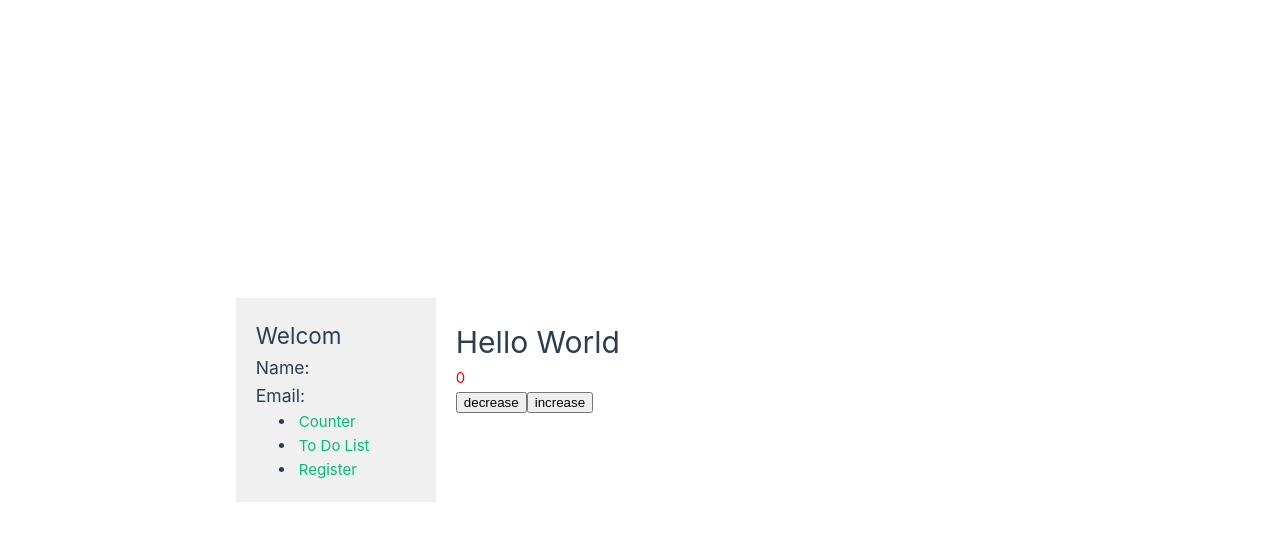
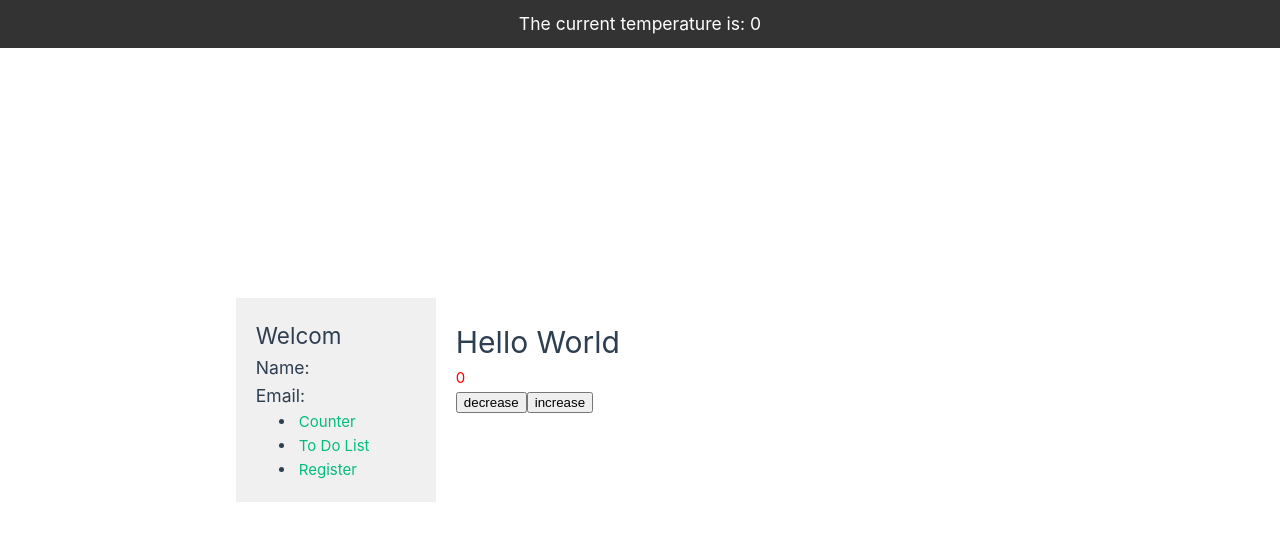
Before and after one commit to stevmasterxd/primer-proyecto, a Vue app: page /Counter in a window 1280 px wide. Shown: the top 540 px of the page. Built offline with nearby package versions, Linux system fonts and the light colour scheme; no server answers; the HTML template or start-up script is replaced by a standard one.

Commit message:
APIS y conexion con axios

```diff
--- a/package.json
+++ b/package.json
@@ -10,6 +10,7 @@
   },
   "dependencies": {
     "@vee-validate/yup": "^4.14.7",
+    "axios": "^1.7.7",
     "pinia": "^2.2.6",
     "vee-validate": "^4.14.7",
     "vue": "^3.5.12",
--- /dev/null
+++ b/src/components/Header.vue
@@ -0,0 +1,29 @@
+<template>
+    <div class="header">
+        <h3>The current temperature is: <Weather></Weather></h3>
+    </div>
+</template>
+
+<script setup>
+import Weather from './Weather.vue';
+
+</script>
+
+<style scoped>
+.header {
+    display: flex;
+    justify-content: center;
+    align-items: center;
+    padding: 10px 20px;
+    position: fixed;
+    top: 0;
+    right: 0;
+    left: 0;
+    background-color: #333;
+    color: white;
+}
+
+h3 {
+    margin: 0;
+}
+</style>
--- a/src/components/SideBar.vue
+++ b/src/components/SideBar.vue
@@ -1,8 +1,8 @@
 <template>
     <div class="SideBar">
         <h2>Welcom</h2>
-        <h3>Name:{{ name }}</h3>
-        <h3>Email:{{ email }}</h3>
+        <h3>Name:{{ registerStore.name }}</h3>
+        <h3>Email:{{ registerStore.email }}</h3>
         <ul>
             <li> <router-link to="/Counter">Counter</router-link></li>
             <li><router-link to="/ToDoList">To Do List</router-link></li>
@@ -13,16 +13,8 @@
 
 <script setup>
 import { useRegisterStore } from '@/Modules/register/stores/registerStore';
-import { ref, watch } from 'vue';
+
 const registerStore = useRegisterStore();
-const name = ref(registerStore.name.value);
-const email = ref(registerStore.email.value);
-watch(() => registerStore.name, (newValue) => {
-    name.value = newValue;
-});
-watch(() => registerStore.email, (newValue) =>{
-    email.value = newValue;
-})
 </script>
 
 <style>
--- /dev/null
+++ b/src/components/Weather.vue
@@ -0,0 +1,18 @@
+<template>
+    {{ weatherStore.temperature }}
+</template>
+
+<script setup>
+import { useWeather } from '../composables/useWeather';
+import { onMounted } from 'vue';
+import { useWeatherStore } from '../stores/weatherStore';
+
+const weatherStore = useWeatherStore();
+
+onMounted(() => {
+    useWeather();
+});
+
+</script>
+
+<style scoped></style>
--- /dev/null
+++ b/src/composables/useWeather.js
@@ -0,0 +1,8 @@
+import { useWeatherStore } from '../stores/weatherStore';
+import { getTemperature } from '../helpers/getWeather.js';
+
+export const useWeather = async () => {
+    const temperature = await getTemperature();
+    const weatherStore = useWeatherStore();
+    weatherStore.temperature = temperature;
+}
--- /dev/null
+++ b/src/helpers/getWeather.js
@@ -0,0 +1,9 @@
+import axios from "axios";
+
+const API_URL = 'https:api.open-meteo.com/v1/forecast?latitude=8&longitude=-66&hourly=temperature_2m&timezone=auto';
+
+export const getTemperature = async () => {
+    const response = await axios.get(API_URL);
+    const newTemperature = response.data.hourly.temperature_2m[0]
+    return newTemperature
+}
--- /dev/null
+++ b/src/stores/weatherStore.js
@@ -0,0 +1,10 @@
+import { defineStore } from "pinia";
+import { ref } from "vue";
+
+export const useWeatherStore = defineStore('weather', () => {
+    const temperature = ref(0);
+    const setTemperature = (temp) => {
+        temperature.value = temp;
+    }
+    return {temperature, setTemperature}
+});
--- a/src/views/MainView.vue
+++ b/src/views/MainView.vue
@@ -1,4 +1,5 @@
 <template>
+    <Header></Header>
     <div class="container">
         <SideBar></SideBar>
         <div class="content">
@@ -7,7 +8,8 @@
     </div>
 </template>
 <script setup>
-import SideBar from '../components/SideBar.vue';
+import SideBar from '@/components/SideBar.vue';
+import Header from '@/components/Header.vue';
 </script>
 <style>
 .container {
```
Also changed, not shown: src/stores/counter.js (deleted, +0 -12 lines), 1 other file (tests, documents, lock files or other folders).
